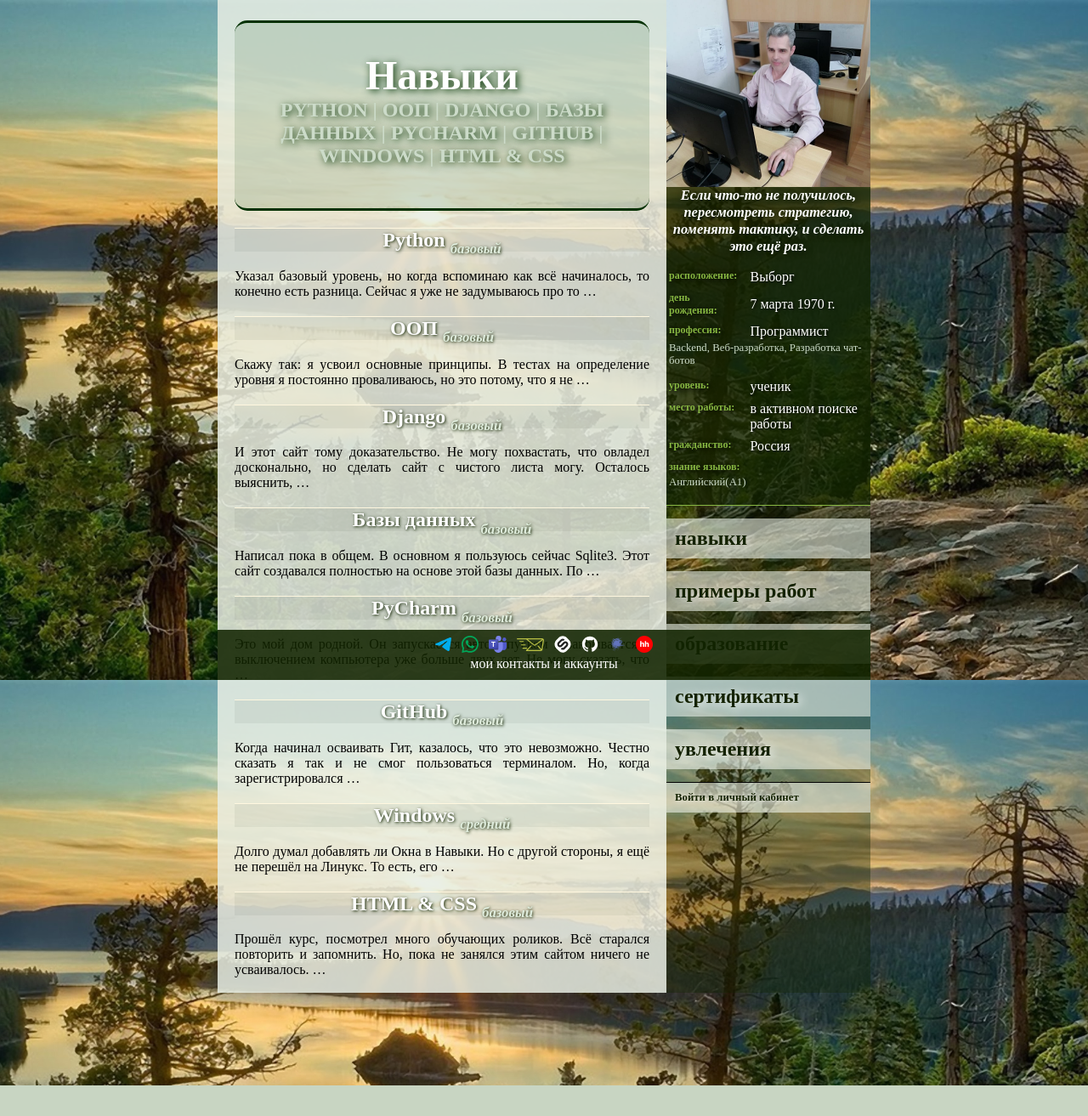
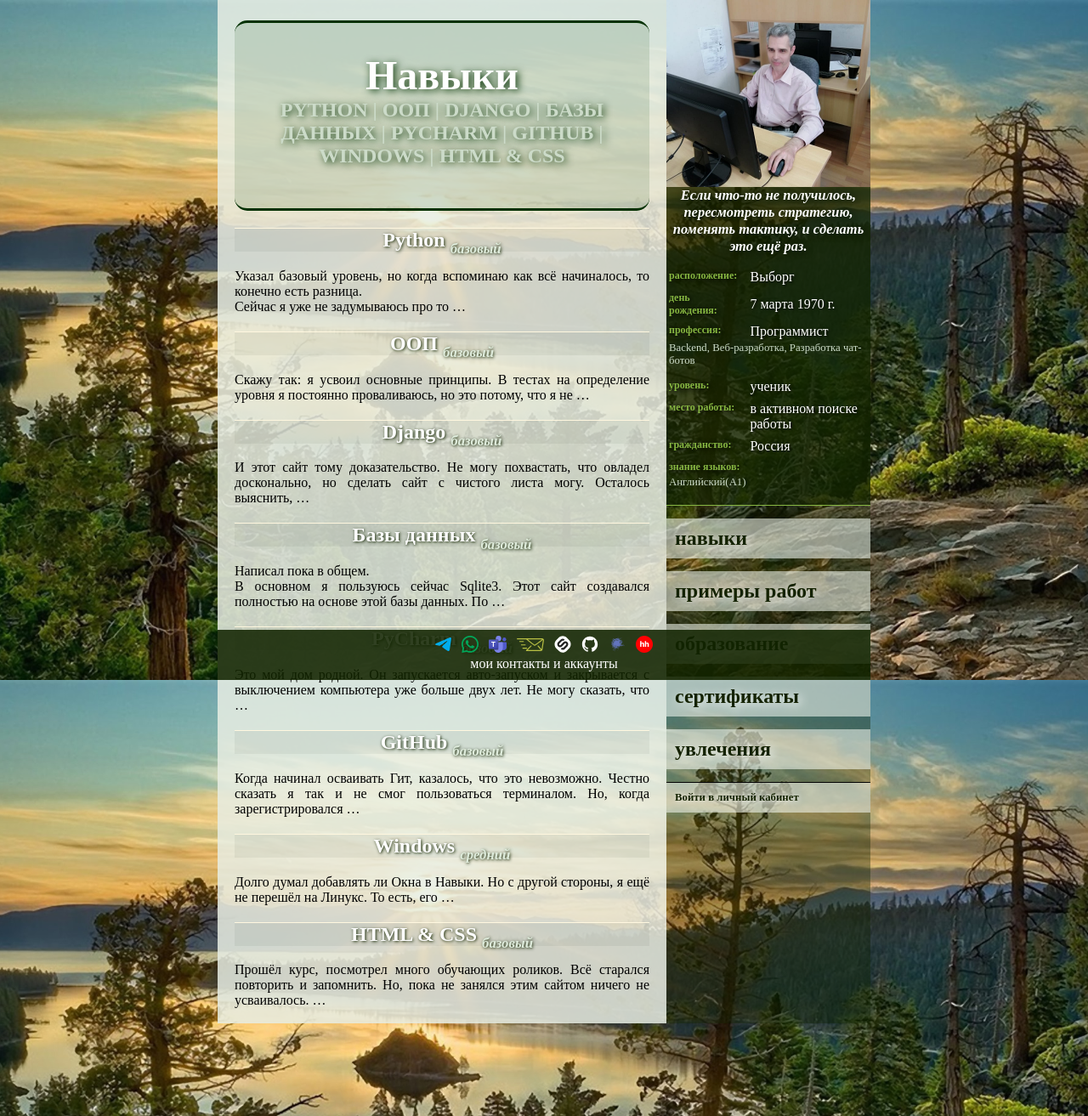
Before and after one commit to Archangel-Ray/training_for_creating_a_resume_website, a Django app: page /1/data/skills in a window 1280 px wide. Shown: the whole page at 85% size. Before the commit the page ends 1277 px from the top, so only its background shows below. Run offline with Django 5.2, Linux system fonts and the light colour scheme; data comes from the database, SQL or seed files in the repository; data that the repository does not hold is empty; parts of the project's set-up code (start-up, migrations or seed data) failed here and were passed over.

Commit message:
перенос абзацев в шаблоне "Навыков" и поправил стили абзацев

```diff
--- a/another_one/new/templates/new/list_of_skills.html
+++ b/another_one/new/templates/new/list_of_skills.html
@@ -12,7 +12,7 @@
             <span class="subtitle">{{ skill.get_level_display }}</span>
         </h2>
         <div class="main_text">
-            {{ skill.description|truncatewords:20 }}
+            {{ skill.description|linebreaks|truncatewords:20 }}
         </div>
 
         {% if skill.courses.all %}
--- a/another_one/static/CSS/style.css
+++ b/another_one/static/CSS/style.css
@@ -154,7 +154,7 @@
     bottom: -0.5em;
 }
 
-.main_text {
+.main_text p {
     text-align: justify;
     margin-bottom: 0.5em;
 }
@@ -166,7 +166,7 @@
     font-size: 0.8em;
 }
 
-.specifics p {
+.specifics > p {
     text-align: right;
     margin: 0;
     color: #122400de;
```
